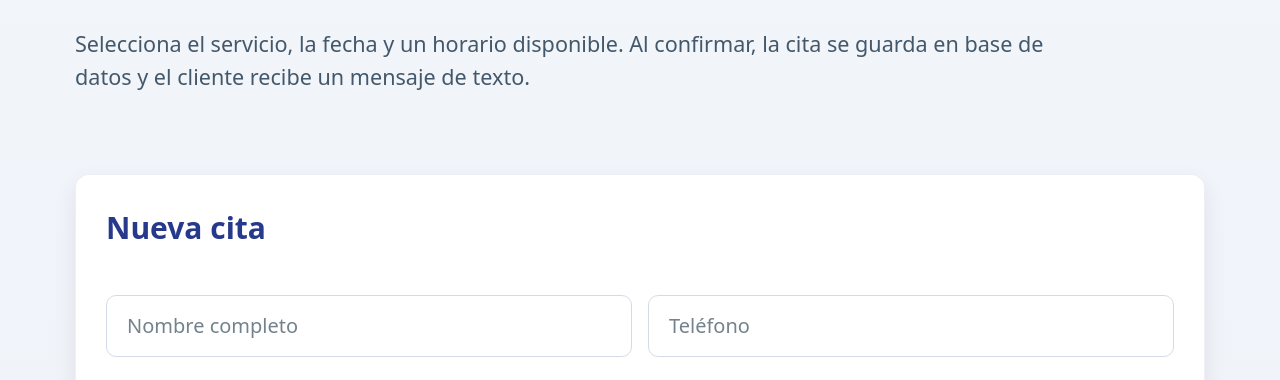
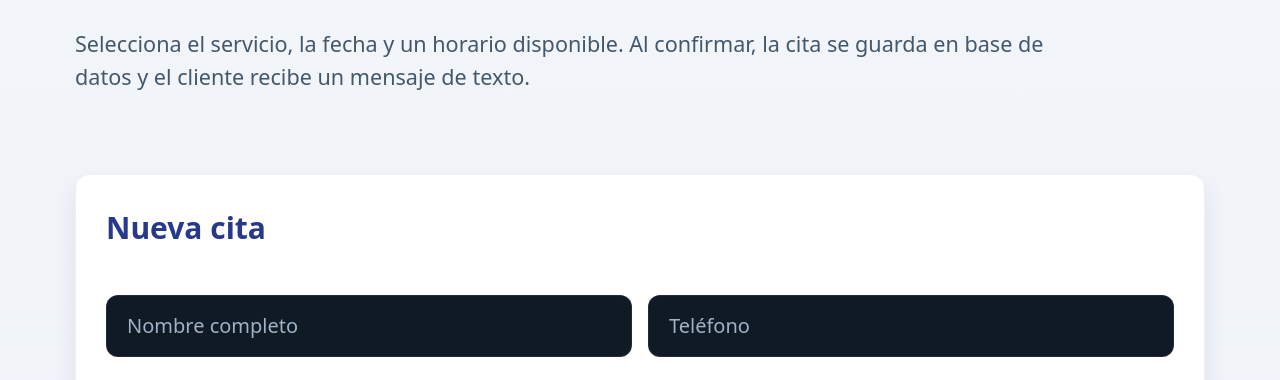
Before and after one commit to marcialhernandez-spec/mhs-booking-app, a website: page index.html in a window 1280 px wide. Shown: the part 546-926 px from the top of the page. Drawn offline with nearby package versions, Linux system fonts and the light colour scheme.

Commit message:
Update styles.css

```diff
--- a/styles.css
+++ b/styles.css
@@ -196,3 +196,38 @@ main.container > .grid > section > p {
   line-height: 1.55;
   max-width: 980px;
 }
+/* ===== INPUTS PROFESIONALES ===== */
+
+input,
+select,
+textarea {
+  background: #0f1a24;
+  color: white;
+  border: 1px solid rgba(255,255,255,0.08);
+  border-radius: 12px;
+  padding: 14px;
+  font-size: 1rem;
+  transition: all .2s ease;
+}
+
+/* Placeholder claro */
+input::placeholder,
+textarea::placeholder {
+  color: #9fb2c7;
+}
+
+/* Hover */
+input:hover,
+select:hover,
+textarea:hover {
+  border-color: #3a7ec1;
+}
+
+/* Focus */
+input:focus,
+select:focus,
+textarea:focus {
+  border-color: #3a7ec1;
+  box-shadow: 0 0 0 3px rgba(58,126,193,.18);
+  outline: none;
+}
```
